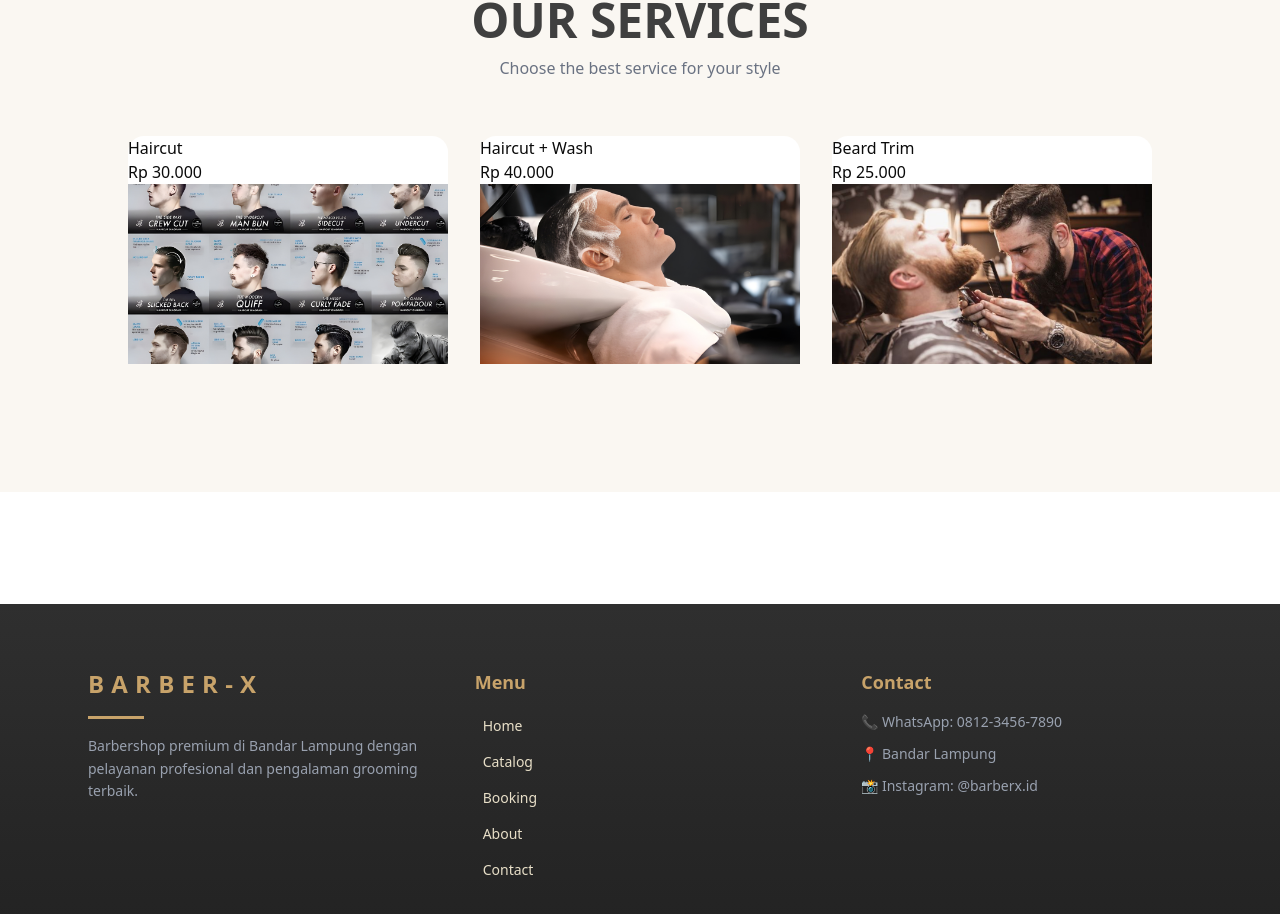
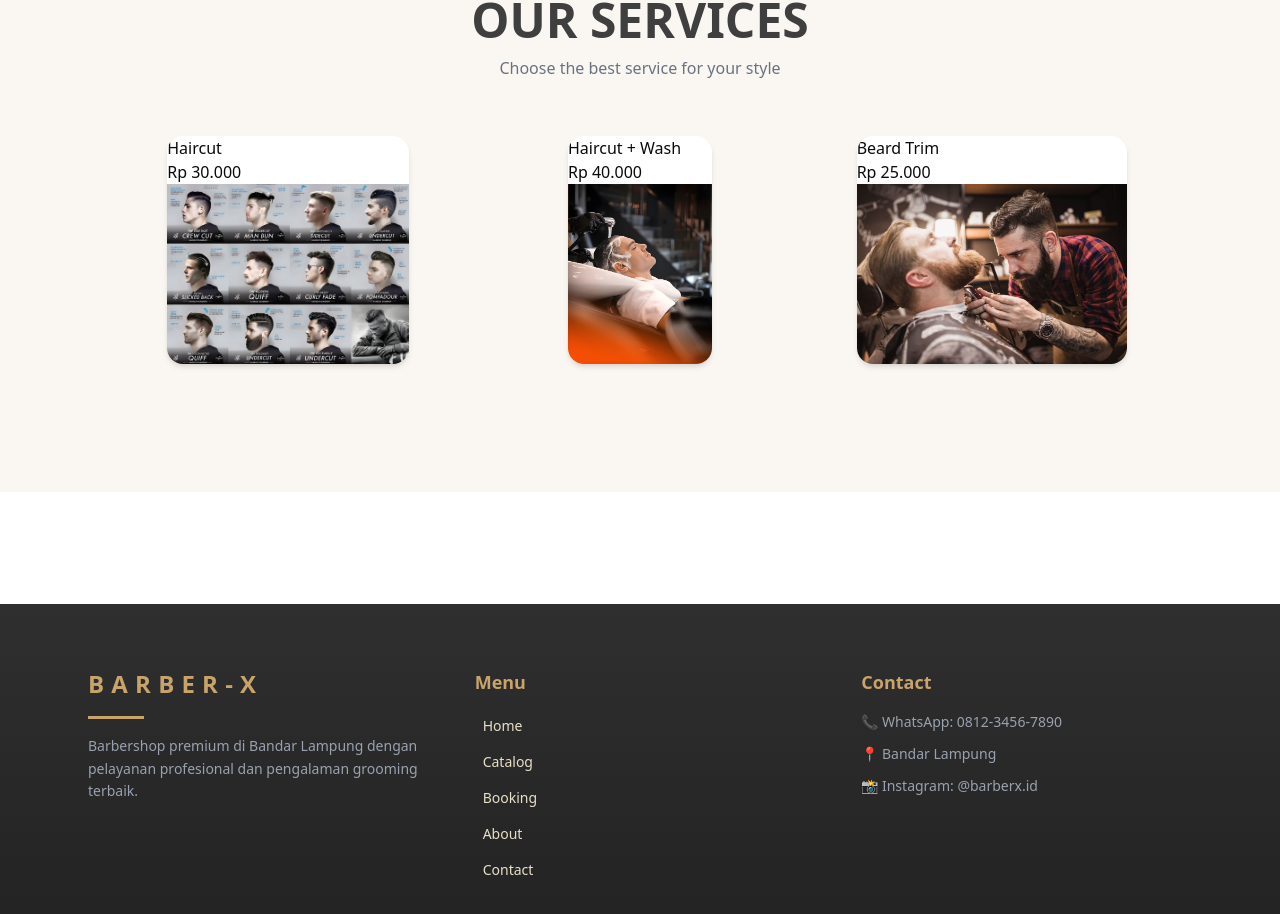
Before and after one commit to NaswaNovellia-23312014/Barber-x, a Next.js app in the folder web/: page / in a window 1280 px wide. Shown: the part 1632-2546 px from the top of the page. Built offline with nearby package versions, Linux system fonts and the light colour scheme.

Commit message:
style: percantik tampilan card catalog

```diff
--- a/web/src/app/(main)/page.tsx
+++ b/web/src/app/(main)/page.tsx
@@ -110,7 +110,9 @@ export default function Home() {
             ["Haircut + Wash", "Rp 40.000", "/images/wash.png"],
             ["Beard Trim", "Rp 25.000", "/images/beard.png"],
           ].map(([title, price, img]) => (
-            <div key={title} className="bg-white rounded-2xl">
+            <div key={title}
+              className="bg-white rounded-2xl shadow-md hover:shadow-xl transition overflow-hidden max-w-[300px] mx-auto">
+
               <h3>{title}</h3>
               <span>{price}</span>
               <Image
```
